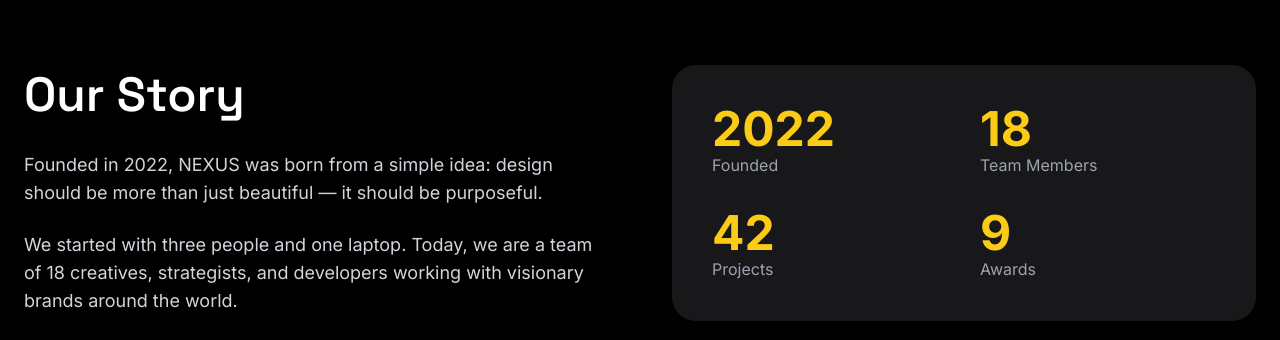
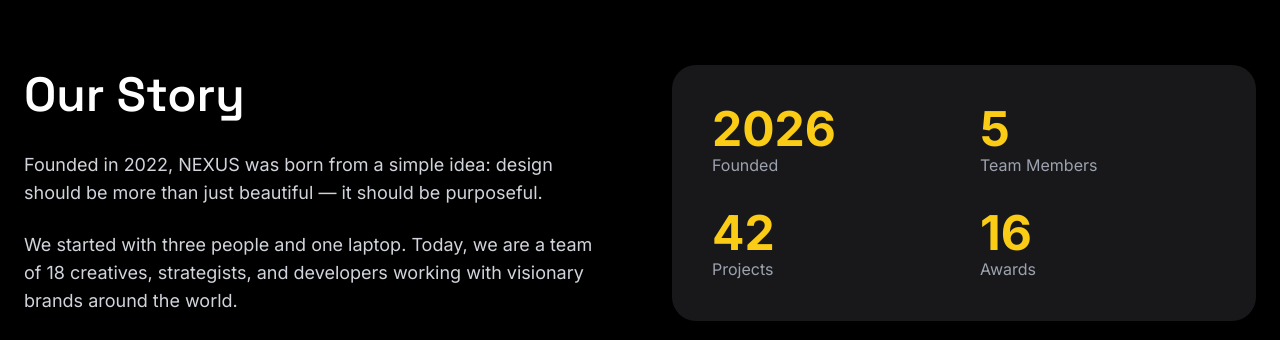
Before and after one commit to IchBinUnik/Ojt10, a Django app: page /about/ in a window 1280 px wide. Shown: the part 831-1171 px from the top of the page. Run offline with Django 5.2, Linux system fonts and the light colour scheme; some libraries are stand-ins or nearby versions.

Commit message:
Edited the Html for better links

```diff
--- a/django/project/about/templates/about/about.html
+++ b/django/project/about/templates/about/about.html
@@ -67,11 +67,11 @@
                 <div class="bg-zinc-900 rounded-3xl p-10">
                     <div class="grid grid-cols-2 gap-8">
                         <div>
-                            <span class="block text-5xl font-bold text-yellow-400">2022</span>
+                            <span class="block text-5xl font-bold text-yellow-400">2026</span>
                             <span class="text-gray-400">Founded</span>
                         </div>
                         <div>
-                            <span class="block text-5xl font-bold text-yellow-400">18</span>
+                            <span class="block text-5xl font-bold text-yellow-400">5</span>
                             <span class="text-gray-400">Team Members</span>
                         </div>
                         <div>
@@ -79,7 +79,7 @@
                             <span class="text-gray-400">Projects</span>
                         </div>
                         <div>
-                            <span class="block text-5xl font-bold text-yellow-400">9</span>
+                            <span class="block text-5xl font-bold text-yellow-400">16</span>
                             <span class="text-gray-400">Awards</span>
                         </div>
                     </div>
@@ -111,7 +111,7 @@
         <div class="max-w-4xl mx-auto text-center px-6">
             <h2 class="text-5xl font-bold heading-font mb-6">Ready to create something extraordinary?</h2>
             <p class="text-xl mb-10">Let's build the future together.</p>
-            <a href="#" class="inline-block px-10 py-5 bg-black text-white text-lg font-semibold rounded-3xl hover:scale-105 transition-transform">
+            <a href="https://chatgpt.com/" target="_blank" class="inline-block px-10 py-5 bg-black text-white text-lg font-semibold rounded-3xl hover:scale-105 transition-transform">
                 Start a Conversation
             </a>
         </div>
--- a/django/project/myapp/templates/myapp/home.html
+++ b/django/project/myapp/templates/myapp/home.html
@@ -57,7 +57,7 @@
                     <a href="https://github.com/IchBinUnik" target="_blank" class="px-8 py-4 bg-yellow-400 hover:bg-yellow-300 text-black font-semibold rounded-3xl text-lg transition-all flex items-center gap-3">
                         View Our Work <i class="fas fa-arrow-down"></i>
                     </a>
-                    <a href="https://www.facebook.com/profile.php?id=61578136094650" target="_blank"
+                    <a href="https://www.facebook.com/shaswat.pandey.2025" target="_blank"
                        class="px-8 py-4 border border-white/30 hover:border-white font-semibold rounded-3xl text-lg transition-all">
                         Let's Talk
                     </a>
```
